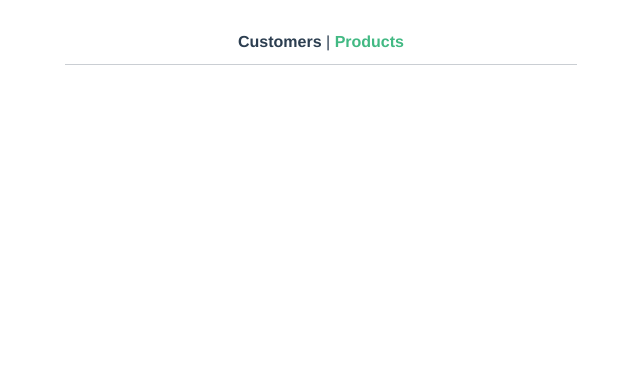
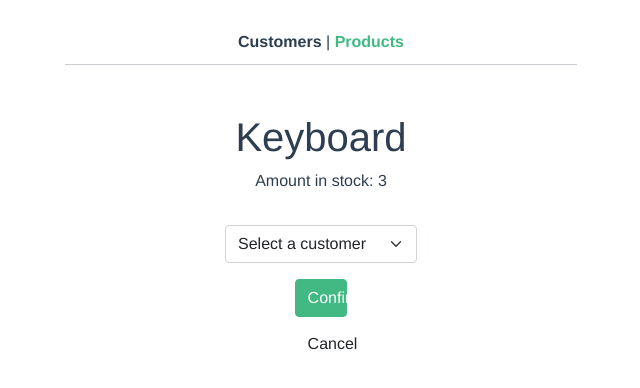
Before and after one commit to krajko/vue_zadaci, a Vue app in the folder vue_zadaci2/store-app/: page /products/1 in a window 1280 px wide. Shown: the top 388 px of the page, without its empty margins (319-959 px from the left). Built offline with nearby package versions, Linux system fonts and the light colour scheme.

Commit message:
zadatak 8 + dorada recently purchased komponente

```diff
--- a/vue_zadaci2/store-app/public/index.html
+++ b/vue_zadaci2/store-app/public/index.html
@@ -7,7 +7,6 @@
     <link rel="icon" href="<%= BASE_URL %>favicon.ico">
 
     <link href="https://cdn.jsdelivr.net/npm/bootstrap@5.0.1/dist/css/bootstrap.min.css" rel="stylesheet" integrity="sha384-+0n0xVW2eSR5OomGNYDnhzAbDsOXxcvSN1TPprVMTNDbiYZCxYbOOl7+AMvyTG2x" crossorigin="anonymous">
-    <script src="https://maxcdn.bootstrapcdn.com/bootstrap/4.0.0/js/bootstrap.min.js" integrity="sha384-JZR6Spejh4U02d8jOt6vLEHfe/JQGiRRSQQxSfFWpi1MquVdAyjUar5+76PVCmYl" crossorigin="anonymous"></script>
 
     <title><%= htmlWebpackPlugin.options.title %></title>
   </head>
--- a/vue_zadaci2/store-app/src/components/AppLatestPurchases.vue
+++ b/vue_zadaci2/store-app/src/components/AppLatestPurchases.vue
@@ -2,22 +2,19 @@
     <div>
 
         <div class="mx-auto mt-5" style="width: 25vw;">
-            <div class="d-flex flex-row justify-content-between align-items-end">
-                <div class="text-start">
-                    <h6 class="py-0 my-0"><strong>{{ customer.firstName }} {{ customer.lastName }}</strong></h6>
-                </div>
-                <div class="text-end">
-                    <p class="py-0 my-0 text-muted"><em>{{ customer.email }}</em></p>
-                </div>
-            </div>
-            <hr class="mx-auto my-1">
+            <h1 class="py-0 my-0"> {{ customer.firstName }} {{ customer.lastName }} </h1>
+            <p class="py-0 my-0 text-muted"> {{ customer.email }} </p>
         </div>
 
-        <div class="d-flex flex-column text-start mx-auto my-3" style="width: 20vw;">
-            <ul class="list-unstyled ms-3">
-                <li v-for="product in customer.products" :key="product.id">
-                    <em>Product name</em>
-                    <hr class="my-0" style="width:20vw">
+        <div class="row mt-5">
+            <h5 class="mb-1 pb-0">Recently purchased</h5>
+            <hr class="my-0 py-0 mx-auto" style="width: 10vw;">
+        </div>
+        <div class="d-flex flex-column text-start mx-auto" style="width: 20vw;">
+            <ul class="list-unstyled mx-auto">
+                <li v-for="product in customer.products" :key="product.id" class="my-3">
+                    <em>{{ product.title }}</em>
+                    <!-- <hr class="my-0" style="width:20vw"> -->
                 </li>
                 <li v-if="customer.products.length === 0">
                     <p><em>No products to show</em></p>
--- a/vue_zadaci2/store-app/src/components/AppSell.vue
+++ b/vue_zadaci2/store-app/src/components/AppSell.vue
@@ -1,21 +1,75 @@
 <template>
-  <div>
+    <div class="container my-5">
+        <div class="row w-50 mx-auto">
+        <h1>{{ product.title }}</h1>
+        <p>Amount in stock: {{ product.quantity }}</p>
+        </div>
 
+        <div v-if="product.quantity > 0" class="row mx-auto" style="width: 15vw">
+            <select v-model="selected" class="form-select my-3">
+                <option disabled hidden value="0">Select a customer</option>
+                <option :value="customer.id" v-for="customer in customers" :key="customer.id">{{ customer.firstName }} {{ customer.lastName }}</option>
+            </select>
+            <div class="row mx-auto" style="width: 6vw">
+                <button @click="confirm" class="btn btn-success mb-2">Confirm</button>
+                <button @click="cancel" class="btn">Cancel</button>
+            </div>
+        </div>
+
+        <div v-else>
+            <router-link to="/products" class="btn btn-success">Go back to products</router-link>
+        </div>
   </div>
 </template>
 
 <script>
+import httpService from '../services/HttpService'
 
 export default {
   name: 'AppSell',
   data() {
       return {
+        products: [],
+        customers: [],
+        selected: 0
+      }
+  },
+  created() {
+      this.products = httpService.getProducts();
+      this.customers = httpService.getCustomers();
+  },
+  computed: {
+      product() {
+          return this.products.find(product => product.id == this.$route.params.id);
+      }
+  },
+  methods: {
+      confirm() {
+          if (this.selected === 0) {
+              return;
+          }
 
+          httpService.sellProduct(this.selected, this.$route.params.id);
+      },
+
+      cancel() {
+        this.$router.push('/products');
       }
   }
 }
 </script>
 
 <style scoped>
-
+    .btn-success {
+        background-color: #42b983;
+        border-color: #42b983;
+    }
+    .btn-success:hover {
+        background-color: #37a071;
+    }
+    .form-select:focus {
+        border-color: #42b983;
+        box-shadow: none;
+        box-shadow: 0 1 .1rem #42b983;
+    }
 </style>
--- a/vue_zadaci2/store-app/src/services/HttpService.js
+++ b/vue_zadaci2/store-app/src/services/HttpService.js
@@ -56,23 +56,35 @@ class HttpService {
             quantity: 7
         }
     ]
+
     getCustomers() {
         return this.customers;
     }
+
     addCustomer(customer) {
         this.customers.push(customer);
     }
+
     getProducts() {
         return this.products;
     }
+
     incProductQuantity(i) {
         this.products[i].quantity++;
     }
+
     decProductQuantity(i) {
         if (this.products[i].quantity > 0) {
             this.products[i].quantity--;
         }
     }
+
+    sellProduct(customer_id, product_id) {
+        let customer = this.customers.find(customer => customer.id === customer_id);
+        let product = this.products.find(product => product.id === product_id);
+        customer.products.push(product);
+        product.quantity--;
+    }
 }
 
 export default new HttpService();
```
